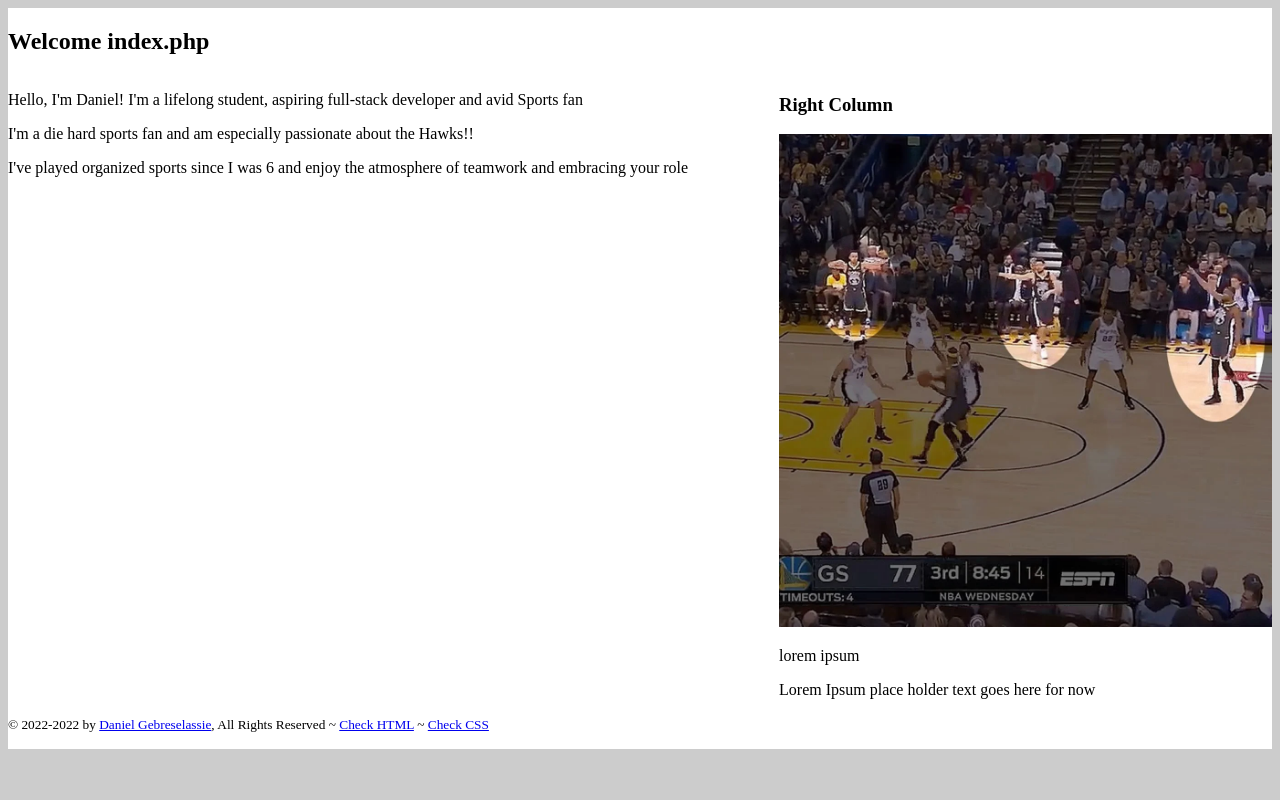
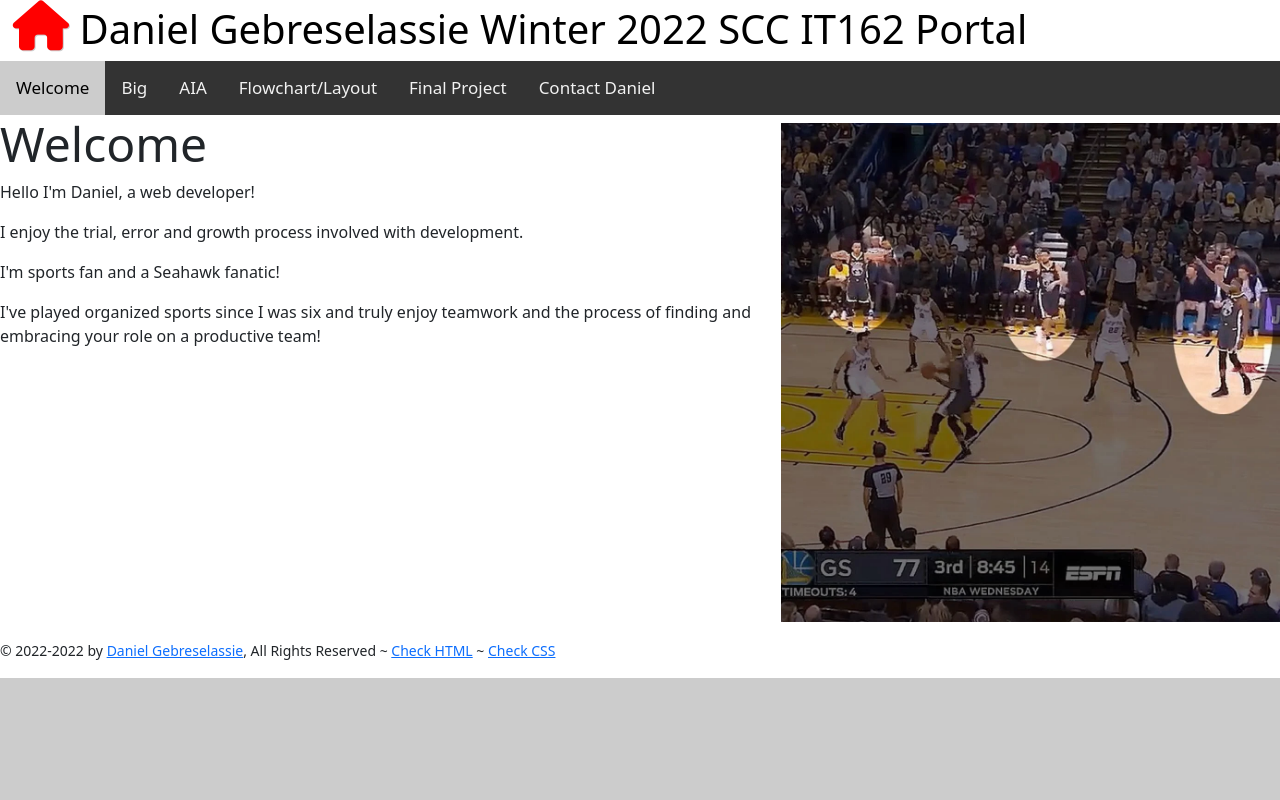
Before and after one commit to DanielGebre2022/it162, a PHP site: page / in a window 1280 px wide. Run offline with PHP 8.4, Linux system fonts and the light colour scheme; some libraries are stand-ins or nearby versions.

Commit message:
ported over from dreamhost

```diff
--- a/it_162_portalSite/aia.php
+++ b/it_162_portalSite/aia.php
@@ -4,11 +4,11 @@
   <h1><a href="index.php"><i class="logo fa fa-home display-2"></i> AIA</a></h1>
   <nav>
     <ul class="topnav" id="myTopnav">
-      <li><a href="/index.php" class="selected">Welcome</a></li>
-      <li><a href="/big/index.php">Big</a></li>
+      <li><a href="index.php" class="selected">Welcome</a></li>
+      <li><a href="big/index.php">Big</a></li>
       <li><a href="aia.php">AIA</a></li>
       <li><a href="flowchart.php">Flowchart/Layout</a></li>
-      <li><a href="/fp/index.php">Final Project</a></li>
+      <li><a href="fp/index.php">Final Project</a></li>
       <li><a href="contactme.php">Contact Daniel</a></li>
       <li class="icon"> <a href="javascript:void(0);" onclick="myFunction()">&#9776;</a> </li>
     </ul>
--- a/it_162_portalSite/contactme.php
+++ b/it_162_portalSite/contactme.php
@@ -4,11 +4,11 @@
   <h1><a href="index.php"><i class="logo fa fa-home display-2"></i>Contact Me</a></h1>
   <nav>
     <ul class="topnav" id="myTopnav">
-      <li><a href="/index.php" class="selected">Welcome</a></li>
-      <li><a href="/big/index.php">Big</a></li>
+      <li><a href="index.php" class="selected">Welcome</a></li>
+      <li><a href="big/index.php">Big</a></li>
       <li><a href="aia.php">AIA</a></li>
       <li><a href="flowchart.php">Flowchart/Layout</a></li>
-      <li><a href="/fp/index.php">Final Project</a></li>
+      <li><a href="fp/index.php">Final Project</a></li>
       <li><a href="contactme.php">Contact Daniel</a></li>
       <li class="icon"> <a href="javascript:void(0);" onclick="myFunction()">&#9776;</a> </li>
     </ul>
--- a/it_162_portalSite/css/nav.css
+++ b/it_162_portalSite/css/nav.css
@@ -0,0 +1,63 @@
+@charset "utf-8";
+/* CSS Document */
+
+/* Remove margins and padding from the list, and add a black background color */
+ul.topnav {
+    list-style-type: none;
+    margin: 0;
+    padding: 0;
+    overflow: hidden;
+    background-color: #333;
+}
+
+/* Float the list items side by side */
+ul.topnav li {float: left;}
+
+/* Style the links inside the list items */
+ul.topnav li a {
+    display: inline-block;
+    color: #f2f2f2;
+    text-align: center;
+    padding: 14px 16px;
+    text-decoration: none;
+    transition: 0.3s;
+    font-size: 17px;
+}
+
+/* Change background color of links on hover */
+ul.topnav li a:hover {background-color: #555;}
+
+/* Hide the list item that contains the link that should open and close the topnav on small screens */
+ul.topnav li.icon {display: none;}
+
+/* When the screen is less than 680 pixels wide, hide all list items, except for the first one ("Home"). Show the list item that contains the link to open and close the topnav (li.icon) */
+@media screen and (max-width:680px) {
+  ul.topnav li:not(:first-child) {display: none;}
+  ul.topnav li.icon {
+    float: right;
+    display: inline-block;
+   }
+}
+
+/* The "responsive" class is added to the topnav with JavaScript when the user clicks on the icon. This class makes the topnav look good on small screens */
+
+@media screen and (max-width:680px) {
+
+  ul.topnav.responsive {position: relative;}
+  ul.topnav.responsive li.icon {
+    position: absolute;
+    right: 0;
+    top: 0;
+  }
+
+  ul.topnav.responsive li {
+    float: none;
+    display: inline;
+  }
+
+  ul.topnav.responsive li a {
+    display: block;
+    text-align: left;
+  }
+
+}
--- a/it_162_portalSite/flowchart.php
+++ b/it_162_portalSite/flowchart.php
@@ -4,11 +4,11 @@
   <h1><a href="index.php"><i class="logo fa fa-home display-2"></i>Flowchart</a></h1>
   <nav>
     <ul class="topnav" id="myTopnav">
-      <li><a href="/index.php" class="selected">Welcome</a></li>
-      <li><a href="/big/index.php">Big</a></li>
+      <li><a href="index.php" class="selected">Welcome</a></li>
+      <li><a href="big/index.php">Big</a></li>
       <li><a href="aia.php">AIA</a></li>
       <li><a href="flowchart.php">Flowchart/Layout</a></li>
-      <li><a href="/fp/index.php">Final Project</a></li>
+      <li><a href="fp/index.php">Final Project</a></li>
       <li><a href="contactme.php">Contact Daniel</a></li>
       <li class="icon"> <a href="javascript:void(0);" onclick="myFunction()">&#9776;</a> </li>
     </ul>
--- a/it_162_portalSite/includes/footer.php
+++ b/it_162_portalSite/includes/footer.php
@@ -1,5 +1,5 @@
 <!-- START Footer -->
-<footer>
+  <footer>
       <p><small>&copy; 2022-<?=date("Y")?> by
           <a href="contact.php">Daniel Gebreselassie</a>, All Rights Reserved ~
           <a id="html-checker" href="#">Check HTML</a> ~
@@ -7,27 +7,3 @@
      </p>
     </footer>
 <!-- END Footer -->
-</main>
-<!-- END WRAPPER -->
-
-
-
-
-
- <script>
-	//https://tinyurl.com/dynamic-html-checker
-	document.getElementById("html-checker").setAttribute("href","https://validator.w3.org/nu/?doc=" + location.href);
-            document.getElementById("css-checker").setAttribute("href","https://jigsaw.w3.org/css-validator/validator?uri=" + location.href);
-
-	//manages mobile nav - from W3Schools
-	function myFunction() {
-    	    var x = document.getElementById("myTopnav");
-    	    if (x.className === "topnav") {
-        	         x.className += " responsive";
-    	    } else {
-        	         x.className = "topnav";
-    	   }
-	}
- </script>
-</body>
-</html>
--- a/it_162_portalSite/includes/header.php
+++ b/it_162_portalSite/includes/header.php
@@ -5,6 +5,7 @@
 <meta name="viewport" content="width=device-width" />
 <meta name="robots" content="noindex,nofollow" />
 <meta charset="utf-8">
+<link href="https://cdn.jsdelivr.net/npm/bootstrap@5.1.3/dist/css/bootstrap.min.css" rel="stylesheet" integrity="sha384-1BmE4kWBq78iYhFldvKuhfTAU6auU8tT94WrHftjDbrCEXSU1oBoqyl2QvZ6jIW3" crossorigin="anonymous">
 <script src="https://use.fontawesome.com/6a71565c22.js"></script>
 <link rel="stylesheet" href="css/nav.css" />
 <link rel="stylesheet" href="css/portal.css" />
--- a/it_162_portalSite/index.php
+++ b/it_162_portalSite/index.php
@@ -1,25 +1,61 @@
 <?php include 'includes/header.php';?>
 
-<h2 class="pageID">Welcome index.php</h2>
+<header>
+  <h1><a href="index.php"><i class="logo fa fa-home display-2"></i> Daniel Gebreselassie Winter 2022 SCC IT162 Portal</a></h1>
+  <nav>
+    <ul class="topnav" id="myTopnav">
+      <li><a href="index.php" class="selected">Welcome</a></li>
+      <li><a href="big/index.php">Big</a></li>
+      <li><a href="aia.php">AIA</a></li>
+      <li><a href="flowchart.php">Flowchart/Layout</a></li>
+      <li><a href="fp/index.php">Final Project</a></li>
+      <li><a href="contactme.php">Contact Daniel</a></li>
+      <li class="icon"> <a href="javascript:void(0);" onclick="myFunction()">&#9776;</a> </li>
+    </ul>
+  </nav>
+</header>
+
+<!-- START LEFT COL -->
+<section>
+ <h2 class="pageID display-5">Welcome</h2>
 
 <!-- MAKE SURE YOU GET YOUR (3) IMAGES SAVED INTO YOUR IMAGES FOLDER -->
-<section>
- <img src="images/IMG_0887.JPG" class="desktop" alt="" />
- <img src="images/2hawks.jpeg" class="phone" alt="" />
- <p>Hello, I'm Daniel! I'm a lifelong student, aspiring full-stack developer and avid Sports fan</p>
- <p>I'm a die hard sports fan and am especially passionate about the Hawks!! </p>
- <p>I've played organized sports since I was 6 and enjoy the atmosphere of teamwork and embracing your role</p>
- <p></p>
+ <img src="images/IMG_0758.jpeg" class="desktop" alt="" />
+ <img src="images/IMG_0887.JPG" class="phone" alt="" />
+ <p>Hello I'm Daniel, a web developer!</p>
+ <p>I enjoy the trial, error and growth process involved with development. </p>
+ <p>I'm sports fan and a Seahawk fanatic! </p>
+ <p>I've played organized sports since I was six and truly enjoy teamwork and the process of finding and embracing your role on a productive team!</p>
 </section>
 <!-- END LEFT COL -->
 
 <!-- START RIGHT COL -->
 <aside>
- <h3>Right Column</h3>
+ <h3></h3>
  <img src="images/IMG_0620.WEBP" class="tablet" alt="" />
- <p>lorem ipsum</p>
- <p>Lorem Ipsum place holder text goes here for now</p>
+ <p></p>
+ <p></p>
 </aside>
 <!-- END RIGHT COL -->
+<?php include 'includes/footer.php';?>
 
-<?php include 'includes/footer.php';?>
+</main>
+<!-- END WRAPPER -->
+
+  <script>
+	//https://tinyurl.com/dynamic-html-checker
+	document.getElementById("html-checker").setAttribute("href","https://validator.w3.org/nu/?doc=" + location.href);
+            document.getElementById("css-checker").setAttribute("href","https://jigsaw.w3.org/css-validator/validator?uri=" + location.href);
+
+	//manages mobile nav - from W3Schools
+	function myFunction() {
+    	    var x = document.getElementById("myTopnav");
+    	    if (x.className === "topnav") {
+        	         x.className += " responsive";
+    	    } else {
+        	         x.className = "topnav";
+    	   }
+	}
+ </script>
+</body>
+</html>
```
Also changed, not shown: it_162_portalSite/template.php (+48 -6 lines), it_162_portalSite/big/index.php (added), it_162_portalSite/fp/index.php (added), it_162_portalSite/images/1hawks.jpeg (added), it_162_portalSite/images/2hawks.jpeg (added), it_162_portalSite/images/3hawks.jpeg (added), it_162_portalSite/images/5hawks.jpeg (added), it_162_portalSite/images/6hawks.jpeg (added), it_162_portalSite/images/hawks.jpeg (added), 1 other file.
